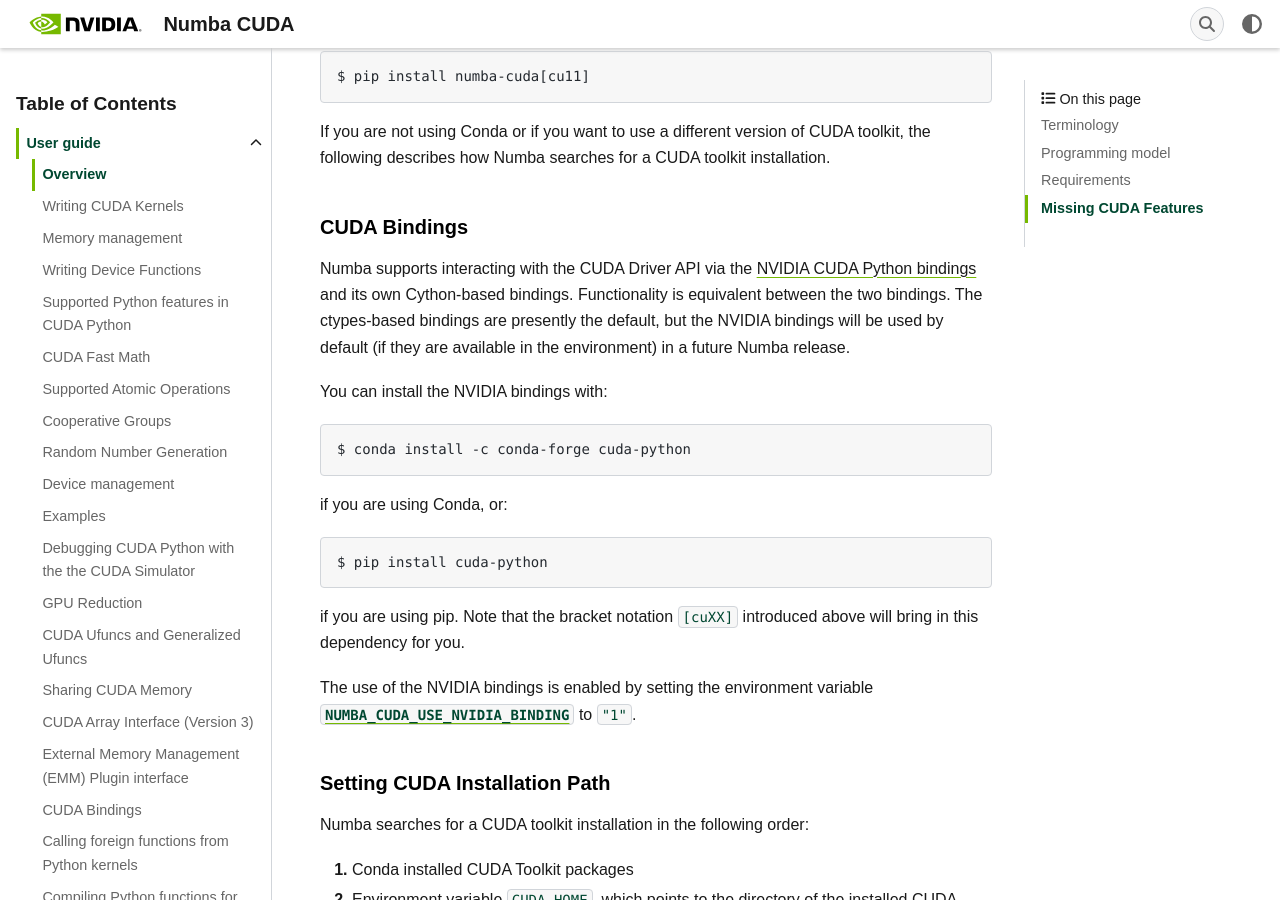
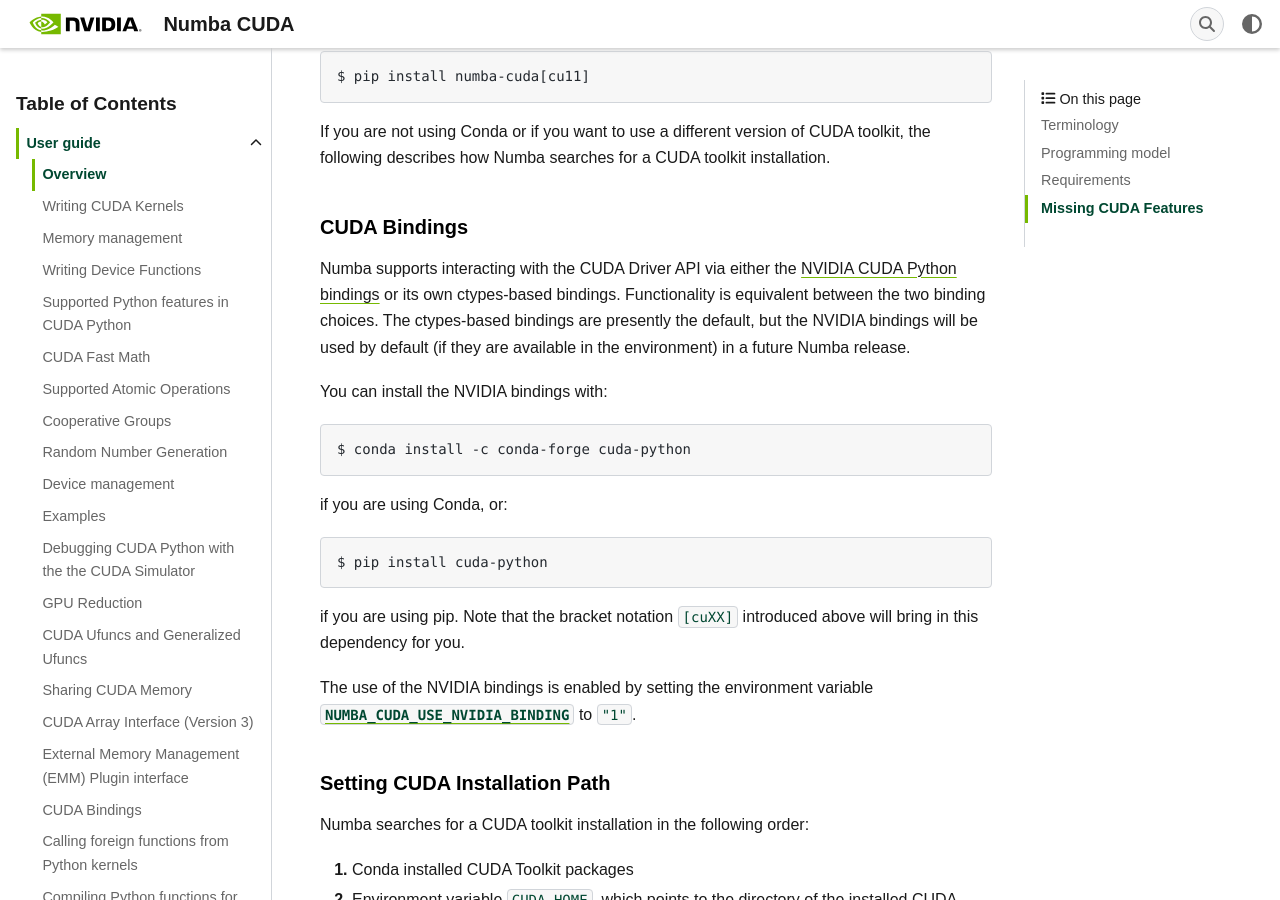
Before and after one commit to NVIDIA/numba-cuda, a Sphinx documentation site: the page built from docs/source/user/overview.rst, in a window 1280 px wide and 900 px high, scrolled down 1859 px. Built offline with Sphinx 7.4.7, drawn with Linux system fonts in a browser that asks for light colours; some web fonts are replaced.

Commit message:
clarify docs

```diff
--- a/docs/source/user/overview.rst
+++ b/docs/source/user/overview.rst
@@ -87,9 +87,9 @@
 CUDA Bindings
 ~~~~~~~~~~~~~
 
-Numba supports interacting with the CUDA Driver API via the `NVIDIA CUDA Python
-bindings <https://nvidia.github.io/cuda-python/>`_ and its own Cython-based
-bindings. Functionality is equivalent between the two bindings. The
+Numba supports interacting with the CUDA Driver API via either the `NVIDIA CUDA
+Python bindings <https://nvidia.github.io/cuda-python/>`_ or its own ctypes-based
+bindings. Functionality is equivalent between the two binding choices. The
 ctypes-based bindings are presently the default, but the NVIDIA bindings will
 be used by default (if they are available in the environment) in a future Numba
 release.
```
